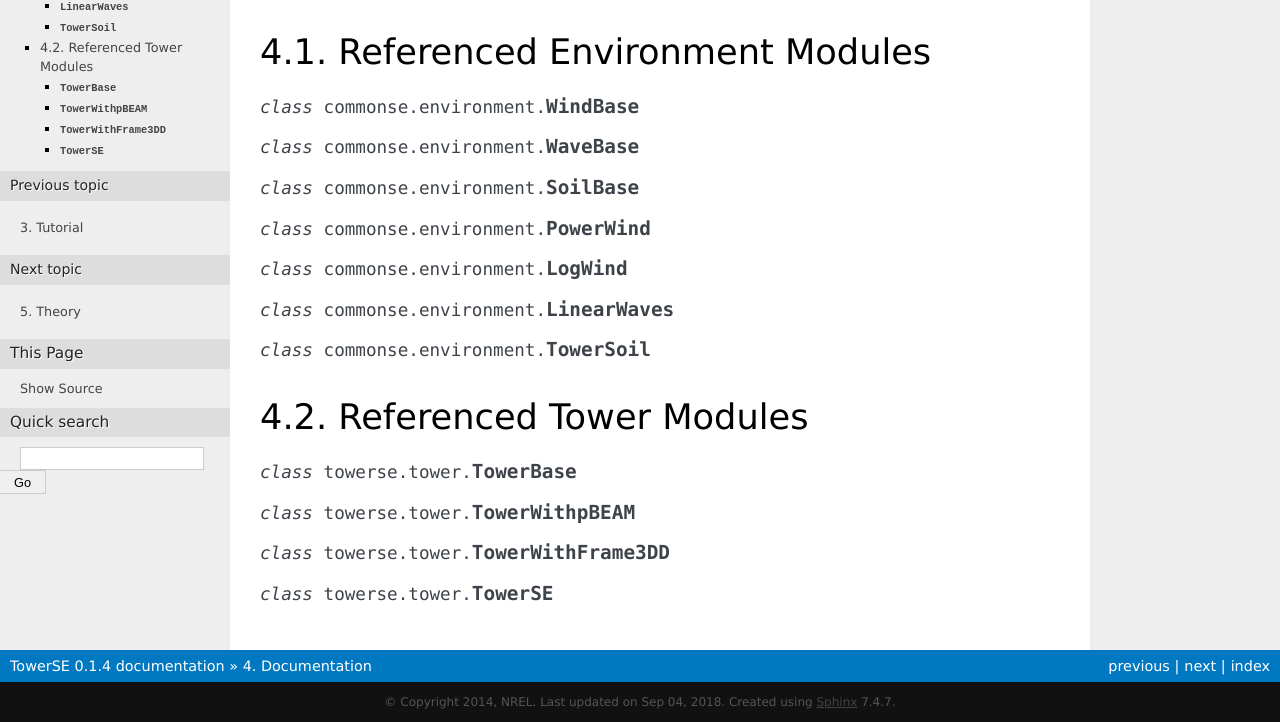
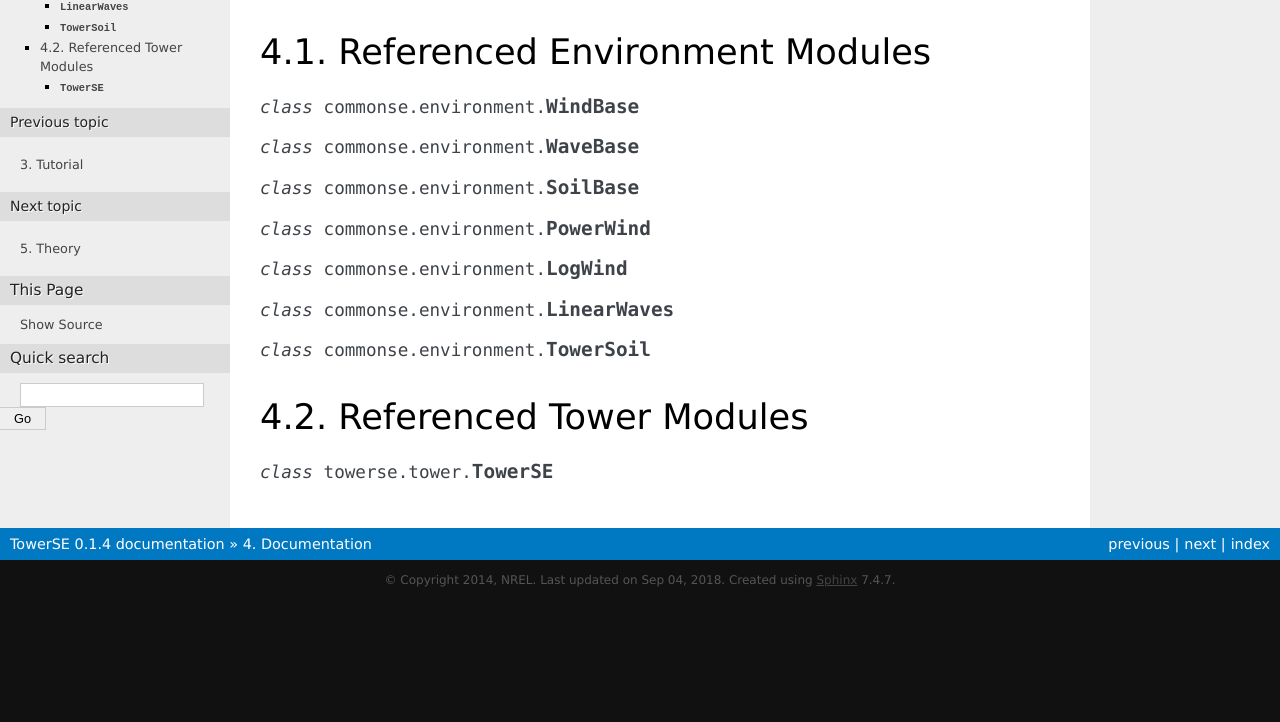
Before and after one commit to WISDEM/TowerSE, a Sphinx documentation site: the page built from docs/documentation.rst, in a window 1280 px wide, cut to the strip 259-981 px from the top of the page. Built offline with Sphinx 7.4.7, drawn with Linux system fonts in a browser that asks for light colours; after the commit the page ends 900 px from its top, so only the background shows below that; some of the changed lines change nothing that is shown.

Commit message:
removing old pbeam references

```diff
--- a/docs/documentation.rst
+++ b/docs/documentation.rst
@@ -28,7 +28,4 @@
 Referenced Tower Modules
 ========================
 .. module:: towerse.tower
-.. class:: TowerBase
-.. class:: TowerWithpBEAM
-.. class:: TowerWithFrame3DD
 .. class:: TowerSE
--- a/docs/installation.rst
+++ b/docs/installation.rst
@@ -4,11 +4,11 @@
 .. admonition:: Prerequisites
    :class: warning
 
-	General: C compiler, Fortran compiler, NumPy, SciPy, Swig, pyWin32, MatlPlotLib, Lxml, OpenMDAO
+	General: C compiler, NumPy, SciPy, MatlPlotLib, OpenMDAO
 
 	Wind Plant Framework: FUSED-Wind (Framework for Unified Systems Engineering and Design of Wind Plants)
 
-	Sub-Models: CommonSE, pBEAM
+	Sub-Models: CommonSE, pyFrame3DD
 
 	Supporting python packages: Pandas, Algopy, Zope.interface, Sphinx, Xlrd, PyOpt, py2exe, Pyzmq, Sphinxcontrib-bibtex, Sphinxcontrib-zopeext, Numpydoc, Ipython
 
--- a/docs/theory.rst
+++ b/docs/theory.rst
@@ -6,7 +6,7 @@
 The tower class can be used to model a wind turbine tower or a tower/monopile configuration.   No distinction is made between the tower and foundation, and so the term tower will be used throughout to refer to the entire structure. The current implementation assumes that the tower has cylindrical shell sections. However, the underlying analysis has the capability to handle general sections should such be desired.  Dynamics for floating turbines have not been included.
 
 
-Theory for the finite element codes are available at their respective websites: `pBEAM <https://github.com/WISDEM/pBEAM>`_ and `Frame3DD <http://frame3dd.sourceforge.net/>`_.  The RNA (rotor/nacelle/assembly) affects the stifness of the structure and top loads.  It is assumed that the RNA is a rigid body with respect to the tower modes.  The RNA mass properties are transfered to the tower top using the generalized parallel axis theorem. Two different buckling approaches are implemented.  A shell buckling method from Eurocode :cite:`European-Committee-for-Standardisation1993`, and a global buckling method from Germanischer Lloyd :cite:`GL2005`.  The implementation of the Eurocode buckling is modified slightly so as to produce continuously differentiable output.  Since the tower is typically reinforced at shorter distances than the full tower length, the user may specify the reinforcement length.  Hoop stress is estimated using the Eurocode method.  Axial and shear stress calculations are done for cylindrical shell sections and are combined with hoop stress into a von Mises stress.  Fatigue uses supplied damage equivalent moments, which are converted to stress for the given geometry.  Using the stress, and inputs for the number of cycles and slope of the S-N curve allows for a damage calculation.
+Theory for the finite element code is available at the website: `Frame3DD <http://frame3dd.sourceforge.net/>`_.  The RNA (rotor/nacelle/assembly) affects the stifness of the structure and top loads.  It is assumed that the RNA is a rigid body with respect to the tower modes.  The RNA mass properties are transfered to the tower top using the generalized parallel axis theorem. Two different buckling approaches are implemented.  A shell buckling method from Eurocode :cite:`European-Committee-for-Standardisation1993`, and a global buckling method from Germanischer Lloyd :cite:`GL2005`.  The implementation of the Eurocode buckling is modified slightly so as to produce continuously differentiable output.  Since the tower is typically reinforced at shorter distances than the full tower length, the user may specify the reinforcement length.  Hoop stress is estimated using the Eurocode method.  Axial and shear stress calculations are done for cylindrical shell sections and are combined with hoop stress into a von Mises stress.  Fatigue uses supplied damage equivalent moments, which are converted to stress for the given geometry.  Using the stress, and inputs for the number of cycles and slope of the S-N curve allows for a damage calculation.
 
 Computation of drag loads is done assuming drag over a smooth circular cylinder as a function of Reynolds number :cite:`Roshko1961`.  Wave drag loads are computed using Morrison's equation. Morrison's equation predicts the hydrodynamic loads on a cylinder with three terms. These terms correspond to a drag force and the inertial forces due to wave motion and cylinder motion. The current analysis neglects the motion of the tower. With that assumption the two remaining forces per unit length are given as
 
--- a/docs/tutorial.rst
+++ b/docs/tutorial.rst
@@ -18,14 +18,14 @@
 
 .. currentmodule:: towerse.tower
 
-Tor tower1 and tower2, a component that implements :class:`TowerBase` must be used.  Two default implementations are provided.  The first, :class:`TowerWithpBEAM`, uses the beam finite element code `pBEAM <https://github.com/WISDEM/pBEAM>`_.  The second, :class:`TowerWithFrame3DD` uses the frame finite element code `Frame3DD <http://frame3dd.sourceforge.net/>`_.
+Tor tower1 and tower2, the module uses the frame finite element code `Frame3DD <http://frame3dd.sourceforge.net/>`_.
 
 .. literalinclude:: ../src/towerse/tower.py
     :language: python
     :start-after: # --- tower setup
     :end-before: # ---
 
-With the tower configuration setup, we define some of the geometric parameters.  Some of these parameters are specific to the module we have chosen to load, :class:`TowerWithpBEAM`, and may differ for other modules.  Some of the geometric parameters are seen in :num:`Figure #tower-fig`.  The tower is not restricted to 3 sections, any number of sections can be defined.  The array `z` is given in coordinates nondimensionalized by the tower height.  The array `n`, should of length len(tower.z)-1 and represents the number of finite elements to be used in each tower can.  The float `L_reinforced` is a reinforcement length used in the buckling calculations.  Yaw and tilt are needed to handle to mass/load transfer.  For offshore applications, monopile geometry can also be defined (see :class:`TowerSE`).
+With the tower configuration setup, we define some of the geometric parameters.  Some of the geometric parameters are seen in :num:`Figure #tower-fig`.  The tower is not restricted to 3 sections, any number of sections can be defined.  The array `z` is given in coordinates nondimensionalized by the tower height.  The array `n`, should of length len(tower.z)-1 and represents the number of finite elements to be used in each tower can.  The float `L_reinforced` is a reinforcement length used in the buckling calculations.  Yaw and tilt are needed to handle to mass/load transfer.  For offshore applications, monopile geometry can also be defined (see :class:`TowerSE`).
 
 .. _tower-fig:
 
```
